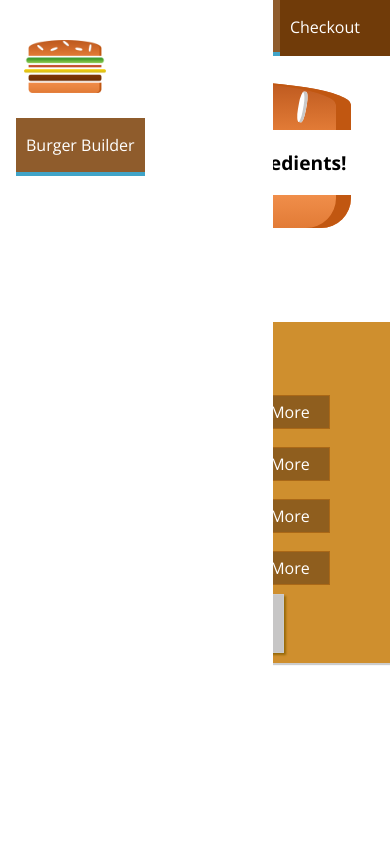
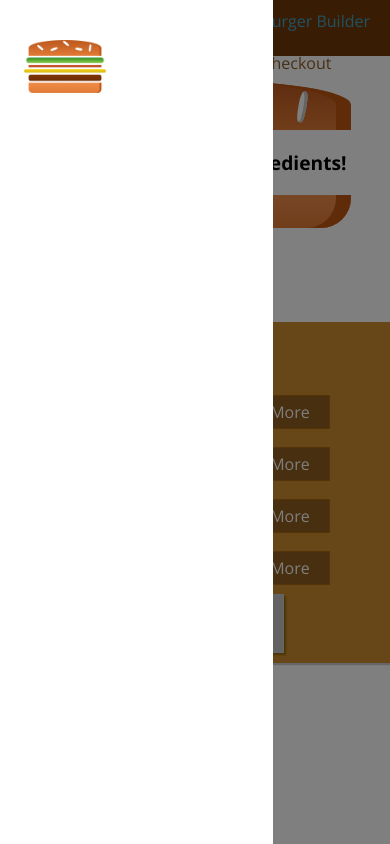
Before and after one commit to kkatoch89/burger-builder, a React (Create React App) app: page / in a window 390 px wide. Built offline with nearby package versions, Linux system fonts and the light colour scheme.

Commit message:
Made navigation & logo responsive, hid desktop nav in mobile view also. Starting to add functionality to sidedrawer, so far able to slide open sidedrawer; burger menu icon not added yet

```diff
--- a/src/components/Layout/Layout.js
+++ b/src/components/Layout/Layout.js
@@ -1,17 +1,30 @@
-import React from 'react';
+import React, { Component } from 'react';
 
 import styles from './Layout.module.css';
 import Toolbar from '../Navigation/Toolbar/Toolbar';
 import SideDrawer from '../Navigation/SideDrawer/SideDrawer';
 
-const layout = (props) => {
-	return (
-		<>
-			<Toolbar />
-			<SideDrawer />
-			<main className={styles.Content}>{props.children}</main>
-		</>
-	);
-};
+class Layout extends Component {
+	state = {
+		showSideDrawer: true,
+	};
 
-export default layout;
+	sideDrawerClosedHandler = () => {
+		this.setState({ showSideDrawer: false });
+	};
+
+	render() {
+		return (
+			<>
+				<Toolbar />
+				<SideDrawer
+					closed={this.sideDrawerClosedHandler}
+					open={this.state.showSideDrawer}
+				/>
+				<main className={styles.Content}>{this.props.children}</main>
+			</>
+		);
+	}
+}
+
+export default Layout;
--- a/src/components/Navigation/NavigationItems/NavigationItem/NavigationItem.module.css
+++ b/src/components/Navigation/NavigationItems/NavigationItem/NavigationItem.module.css
@@ -1,19 +1,38 @@
+.NavigationItem {
+	margin: 10px 0;
+	box-sizing: border-box;
+	display: block;
+	width: 100%;
+}
+
+.NavigationItem a {
+	color: #8f5c2c;
+	text-decoration: none;
+	width: 100%;
+	box-sizing: border-box;
+	display: block;
+}
+
+.NavigationItem a:hover,
+.NavigationItem a:active,
+.NavigationItem a.active {
+	color: #40a4c8;
+}
+
+@media (min-width: 500px) {
 	.NavigationItem {
 		margin: 0;
-	box-sizing: border-box;
 		display: flex;
 		height: 100%;
+		width: auto;
 		align-items: center;
 	}
 
 	.NavigationItem a {
 		color: white;
-	text-decoration: none;
 		height: 100%;
 		padding: 16px 10px;
 		border-bottom: 4px solid transparent;
-	box-sizing: border-box;
-	display: block;
 	}
 
 	.NavigationItem a:hover,
@@ -23,3 +42,4 @@
 		border-bottom: 4px solid #40a4c8;
 		color: white;
 	}
+}
--- a/src/components/Navigation/NavigationItems/NavigationItems.module.css
+++ b/src/components/Navigation/NavigationItems/NavigationItems.module.css
@@ -3,6 +3,13 @@
 	padding: 0;
 	list-style: none;
 	display: flex;
+	flex-flow: column;
 	align-items: center;
 	height: 100%;
 }
+
+@media (min-width: 500px) {
+	.NavigationItems {
+		flex-flow: row;
+	}
+}
--- a/src/components/Navigation/SideDrawer/SideDrawer.js
+++ b/src/components/Navigation/SideDrawer/SideDrawer.js
@@ -3,17 +3,26 @@
 import styles from './SideDrawer.module.css';
 import Logo from '../../Logo/Logo';
 import NavigationItems from '../NavigationItems/NavigationItems';
+import Backdrop from '../../UI/Backdrop/Backdrop';
 
 const sideDrawer = (props) => {
+	let attachedClasses = [styles.SideDrawer, styles.Close];
+	if (props.open) {
+		attachedClasses = [styles.SideDrawer, styles.Open];
+	}
+
 	return (
-		<div className={styles.SideDrawer}>
-			<div className={styles.Logo}>
-				<Logo />
+		<>
+			<Backdrop show={props.open} clicked={props.closed} />
+			<div className={attachedClasses.join(' ')}>
+				<div className={styles.Logo}>
+					<Logo />
+				</div>
+				<nav className={styles.DesktopOnly}>
+					<NavigationItems />
+				</nav>
 			</div>
-			<nav>
-				<NavigationItems />
-			</nav>
-		</div>
+		</>
 	);
 };
 
--- a/src/components/Navigation/SideDrawer/SideDrawer.module.css
+++ b/src/components/Navigation/SideDrawer/SideDrawer.module.css
@@ -28,4 +28,11 @@
 
 .Logo {
 	height: 11%;
+	margin-bottom: 32px;
 }
+
+@media (max-width: 499px) {
+	.DesktopOnly {
+		display: none;
+	}
+}
```
Lines whose indentation alone changed are shown as unchanged.
